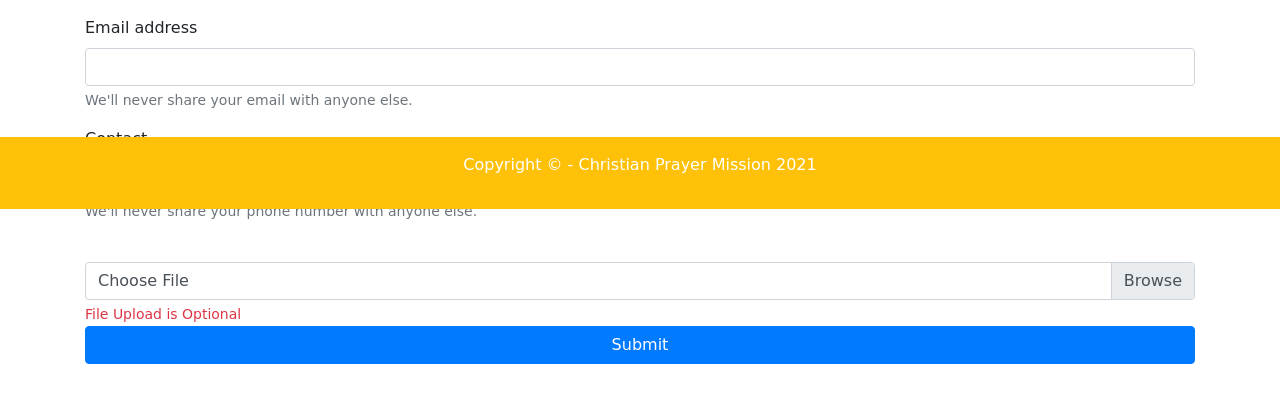
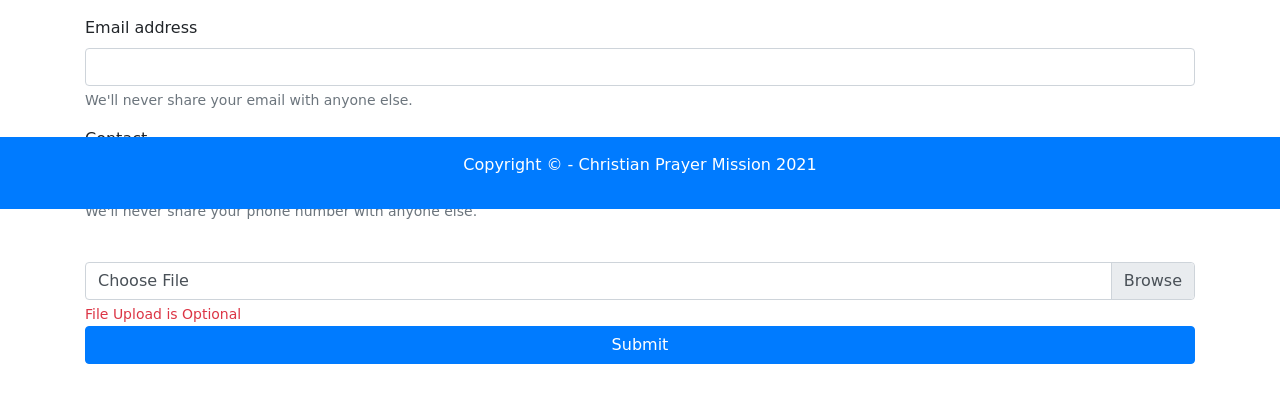
Before and after one commit to tevinschooler/CPM-Retreat, a PHP site: page /index.php in a window 1280 px wide. Shown: the part 591-999 px from the top of the page. Run offline with PHP 8.4, Linux system fonts and the light colour scheme; data that the repository does not hold is empty; some libraries are stand-ins or nearby versions.

Commit message:
Update footer.php

```diff
--- a/includes/footer.php
+++ b/includes/footer.php
@@ -2,7 +2,7 @@
 
 
 
-         <div id="footer" class="p-3 bg-warning text-white fixed-bottom">
+         <div id="footer" class="p-3 bg-primary text-white fixed-bottom">
             <p class="text-center">Copyright &copy; - Christian Prayer Mission  <?php echo date('Y'); ?></p>
 
         </div>
```
